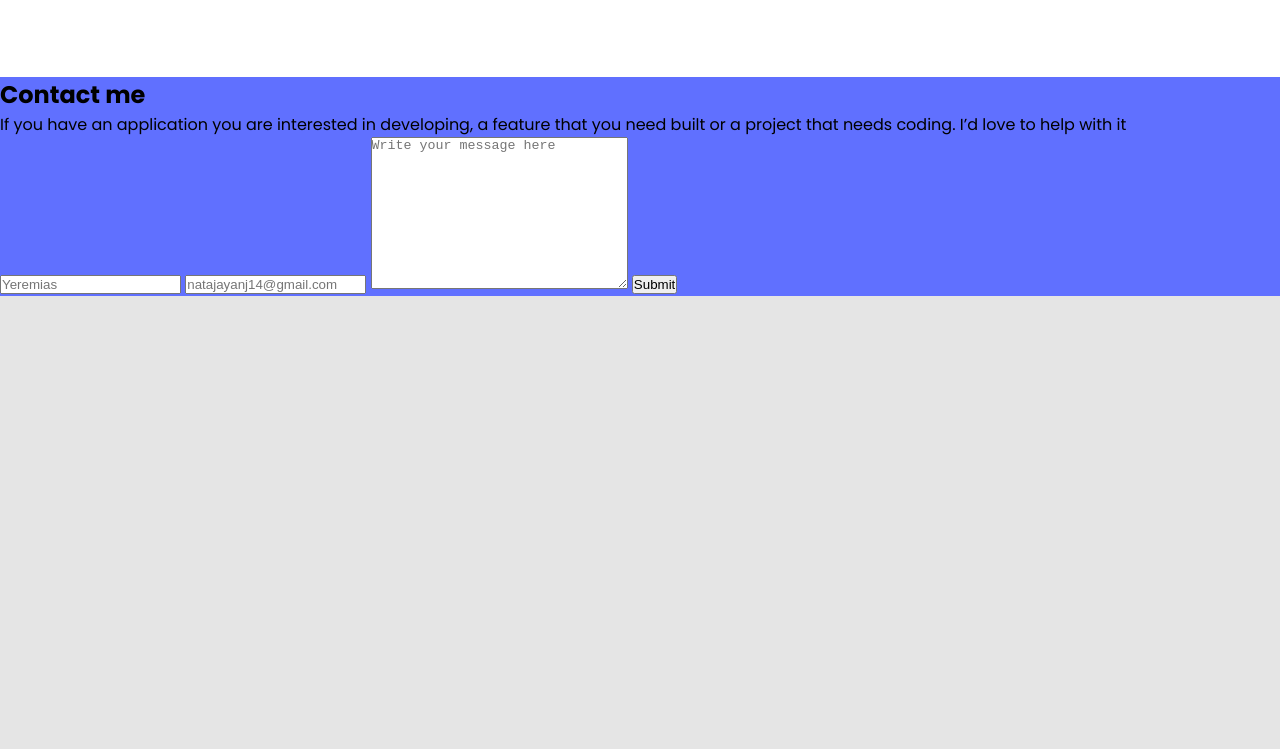
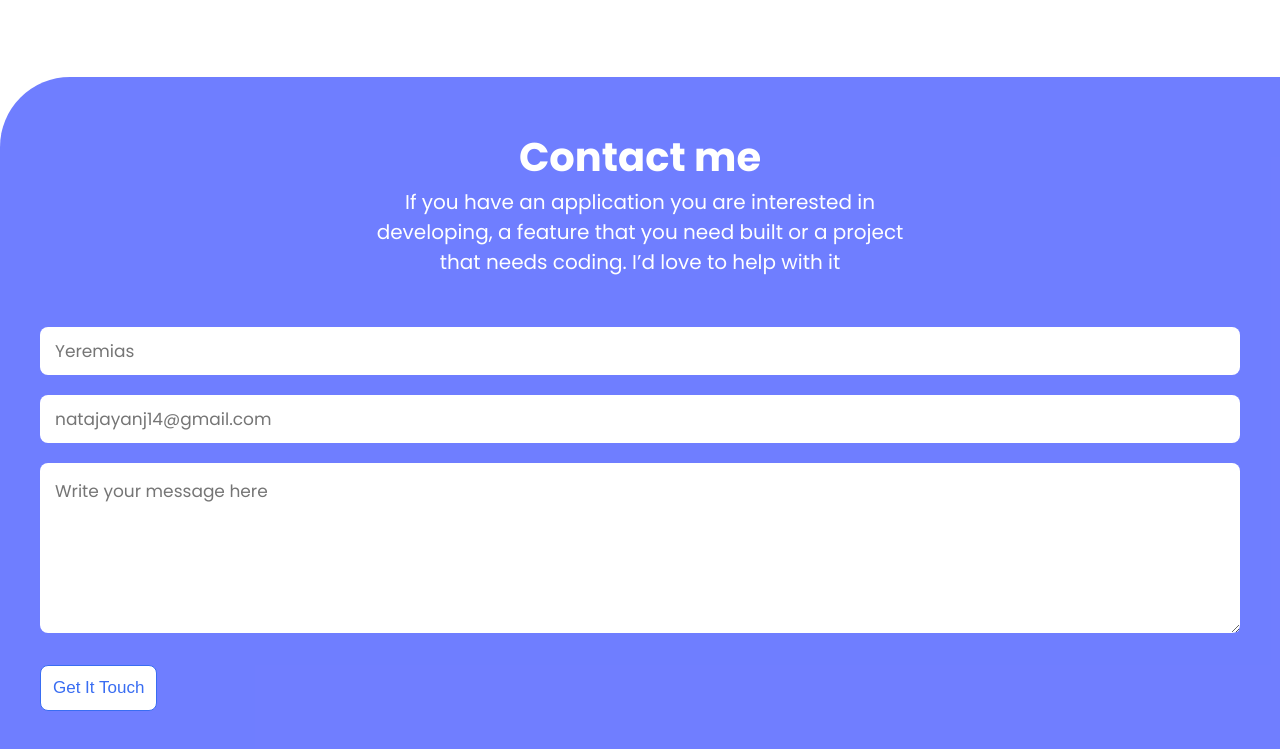
Before and after one commit to hienphan0111/Hien-Portfolio, a plain HTML site: page index.html in a window 1280 px wide. Shown: the part 4416-5165 px from the top of the page. Before the commit the page ends 4712 px from the top, so only its background shows below. Drawn offline with Linux system fonts and the light colour scheme.

Commit message:
Add style for contact form

```diff
--- a/index.html
+++ b/index.html
@@ -161,16 +161,20 @@
             </ul>
         </section>
         <section class="contact">
-            <div class="form-header">
-                <h2 class="contact-header">Contact me</h2>
-                <p class="contact-text">If you have an application you are interested in developing, a feature that you need built or a project that needs coding. I’d love to help with it </p>
+            <div class="contact-box">
+                <div class="form-header">
+                    <h2 class="contact-header">Contact me</h2>
+                    <p class="contact-text">If you have an application you are interested in developing, a feature that you need built or a project that needs coding. I’d love to help with it </p>
+                </div>
+                <form method="post" action="https://formspree.io/f/xknedrqa" class="contact-form">
+                    <ul>
+                        <li><input type="text" class="input" name="name" id="name" placeholder="Yeremias" maxlength="30" required ></li>
+                        <li><input type="email" class="input" name="email" id="email" placeholder="natajayanj14@gmail.com" required ></li>
+                        <li><textarea name="message" class="input tx-area" id="message" cols="30" rows="10" maxlength="500" placeholder="Write your message here" required></textarea></li>
+                        <li><input type="submit" class="btn" value="Get It Touch"></li>
+                    </ul>
+                </form>
             </div>
-            <form method="post" action="https://formspree.io/f/xknedrqa" class="contact-form">
-                <input type="text" name="name" id="name" placeholder="Yeremias" maxlength="30" required >
-                <input type="email" name="email" id="email" placeholder="natajayanj14@gmail.com" required >
-                <textarea name="message" id="message" cols="30" rows="10" maxlength="500" placeholder="Write your message here" required></textarea>
-                <input type="submit" value="Submit">
-            </form>
         </section>
     </main>
 </body>
--- a/styles.css
+++ b/styles.css
@@ -327,6 +327,68 @@ h1 {
   margin: 25px 0;
 }
 
+/* Contact section */
+
+.contact {
+  background-color: #fff;
+ }
+
+ .contact-box {
+  background-color: rgba(96, 112, 255, 0.9);
+  border-radius: 70px 0 0 0;
+  display: grid;
+  justify-items: center;
+  padding: 50px 40px;
+ }
+
+ .form-header {
+  color: #fff;
+  padding: 50px auto;
+  text-align: center;
+  width: 100%;
+  max-width: 570px;
+ }
+
+ .contact-header {
+
+  font-size: 40px;
+  font-weight: 700;
+ }
+
+ .contact-text {
+  font-size: 20px;
+ }
+
+ .contact-form {
+  margin-top: 40px;
+  width: 100%;
+ }
+
+ .contact-form > ul {
+  display: flex;
+  flex-direction: column;
+ }
+
+ .contact-form > ul > li {
+  width: 100%;
+ }
+
+ .input {
+  color: #172b4d;
+  border: none;
+  border-radius: 8px;
+  font-family: 'Poppins', sans-serif;
+  font-size:17px;
+  height: 48px;
+  margin: 10px 0;
+  padding: 15px;
+  width: 100%;
+ }
+
+ .tx-area {
+  height: 170px;
+ }
+
 @media screen and (max-width: 600px) {
   .hamberger {
     display: flex;
@@ -382,7 +444,11 @@ h1 {
   .lang li {
     overflow: hidden;
   }
+
+  .contact {
+    background-image: url('./image/contact-form-shapes-mobile.png');
+    background-repeat: no-repeat;
+    background-position: right top;
+    z-index: 2;
+  }
 }
- .contact {
-  background-color: #6070FF;
- }
```
Also changed, not shown: image/contact-form-shapes-mobile.png (added).
